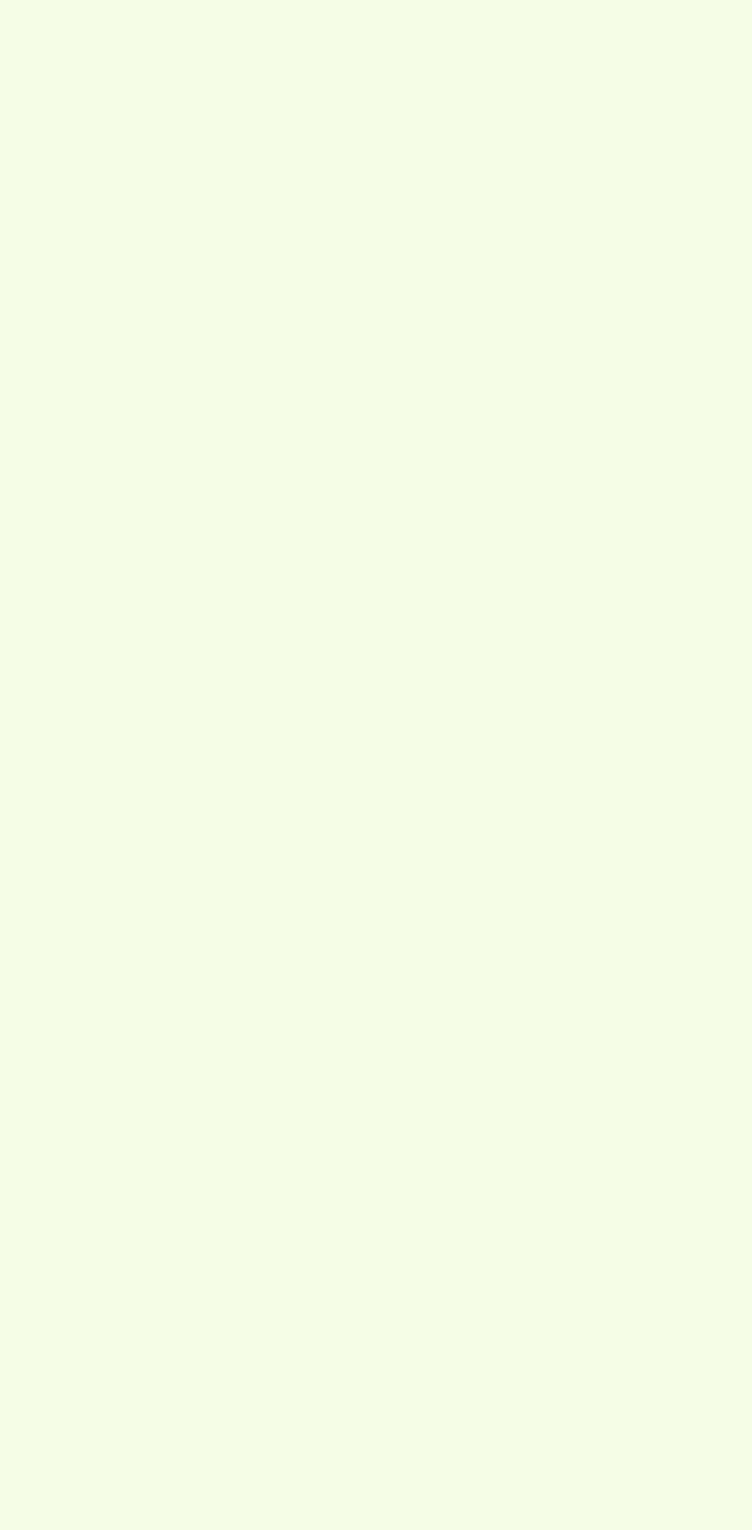
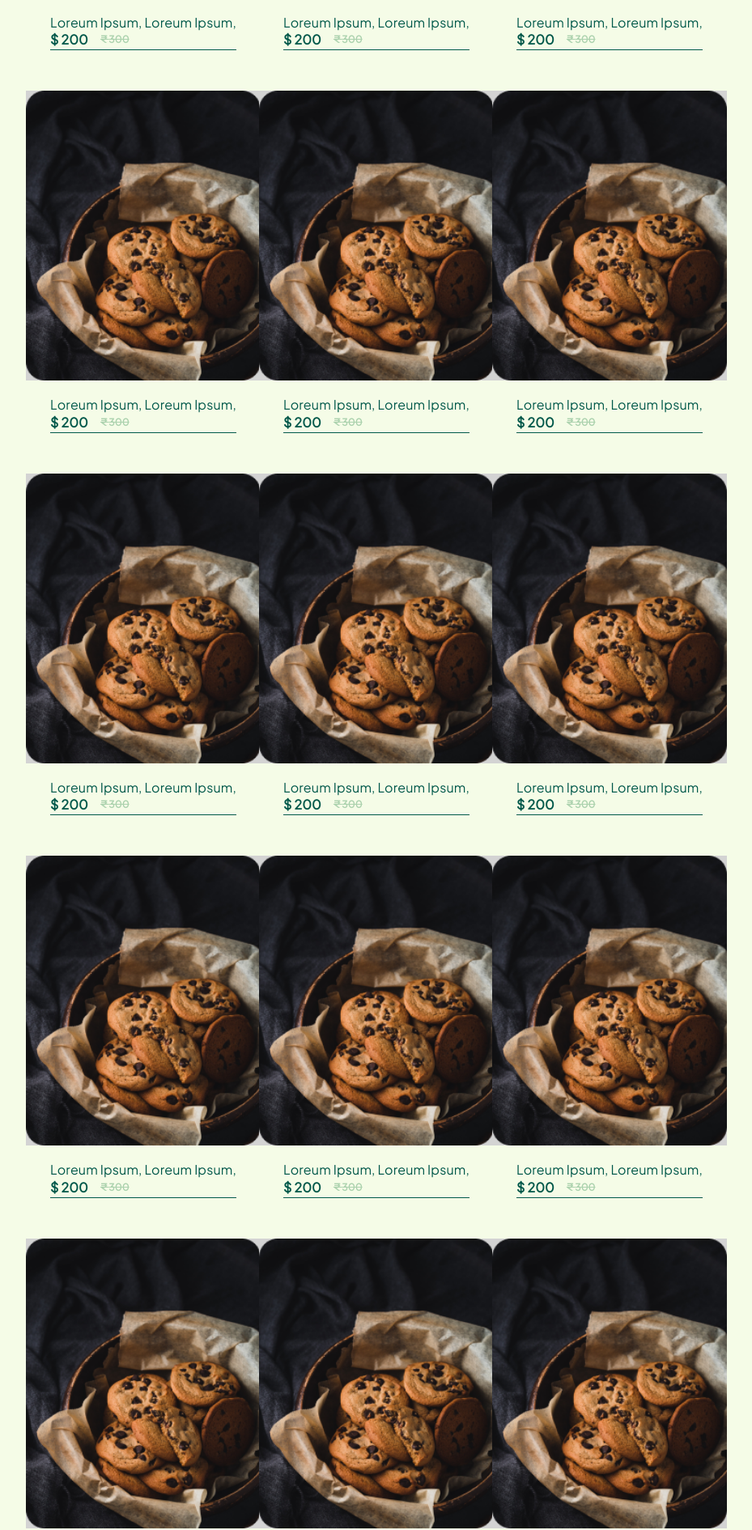
Before and after one commit to subru-37/sample-repo, a React (Vite) app in the folder client/: page /products in a window 1280 px wide. Shown: the part 635-2525 px from the top of the page at 81% size, without its empty margins (319-1248 px from the left). Before the commit the page ends 800 px from the top, so only its background shows below. Built offline with nearby package versions, Linux system fonts and the light colour scheme.

Commit message:
added products page

```diff
--- a/client/src/Components/FeatureCard.tsx
+++ b/client/src/Components/FeatureCard.tsx
@@ -67,7 +67,7 @@ const FeatureCard = (props: props) => {
               marginLeft: '15px',
             }}
           >
-            $ {props.price}
+            ₹ {props.price}
           </Typography>
         </Box>
       </Box>
--- a/client/src/Pages/Products.tsx
+++ b/client/src/Pages/Products.tsx
@@ -1,6 +1,17 @@
 import React, { Dispatch, SetStateAction } from 'react';
-import { Box, TextField, Typography } from '@mui/material';
+import {
+  Box,
+  TextField,
+  Typography,
+  Grid,
+  Drawer,
+  InputAdornment,
+  Button,
+} from '@mui/material';
 import FilterBox from '../Components/FilterBox';
+import { products } from '../sampledata/products';
+import useNavbar from '../hooks/useNavbar';
+import MenuIcon from '@mui/icons-material/Menu';
 type props = {
   name: string;
   setName: Dispatch<SetStateAction<string>>;
@@ -9,13 +20,15 @@ type filtertypes = {
   [key: string]: any;
 };
 const Products = (props: props) => {
+  const [value, open, setValue, width900] = useNavbar();
+
   const categories = [
     'Loreum Ipsum 1',
     'Loreum Ipsum 2',
     'Loreum Ipsum 3',
     'Loreum Ipsum 4',
   ];
-  const [slideValue, setSlideValue] = React.useState<number[]>([1000,2000])
+  const [slideValue, setSlideValue] = React.useState<number[]>([1000, 2000]);
   const [categoryFilters, setCategoryFilters] = React.useState<filtertypes>({
     'Loreum Ipsum 1': false,
     'Loreum Ipsum 2': false,
@@ -28,6 +41,7 @@ const Products = (props: props) => {
     'Loreum Ipsum 2': false,
     'Loreum Ipsum 3': false,
   });
+  const [drawer, setDrawer] = React.useState<boolean>(false);
   return (
     <Box
       sx={{
@@ -40,14 +54,16 @@ const Products = (props: props) => {
       <TextField
         id="outlined-controlled"
         label=""
+        placeholder="Search.."
         sx={{
           width: '100vw',
-          borderRadius: '35px',
-          opacity: '0.5',
+          borderBottomLeftRadius: '35px',
+          borderBottomRightRadius: '35px',
+          //   opacity: '0.5',
           backgroundColor: '#F5FCE7',
           boxShadow: '0px 4px 48px -13px rgba(46, 84, 37, 0.54)',
-          filter: 'blur(0.25px)',
-          backdropFilter: 'blur(7.5px)',
+          //   filter: 'blur(0.25px)',
+          //   backdropFilter: 'blur(7.5px)',
           '& .MuiOutlinedInput-root': {
             height: { xs: '50px', sm: 'auto' },
             backgroundColor: 'transparent',
@@ -75,8 +91,21 @@ const Products = (props: props) => {
             height: '100px',
           },
           inputProps: {
-            style: { textAlign: 'center' },
+            style: { textAlign: 'center', fontSize: '20px', fontWeight: '500' },
           },
+          startAdornment: (
+            <InputAdornment position="start">
+              <Button
+                onClick={() => setDrawer(true)}
+                sx={{
+                  color: 'green.darker',
+                  display: { xs: 'flex', md: 'none' },
+                }}
+              >
+                <MenuIcon /> Filters
+              </Button>
+            </InputAdornment>
+          ),
         }}
         InputLabelProps={{
           style: {
@@ -92,13 +121,15 @@ const Products = (props: props) => {
       />
       <Box
         sx={{
-          width: { md: '85vw' },
+          width: '90vw',
           display: 'flex',
-          alignItems: 'center',
+          alignItems: 'flex-start',
           justifyContent: 'space-between',
-          flexDirection: 'row',
+          flexDirection: { xs: 'column', md: 'row' },
+          marginTop: '75px',
         }}
       >
+        {width900 ? (
           <FilterBox
             categories={categories}
             payments={payments}
@@ -109,8 +140,48 @@ const Products = (props: props) => {
             slideValue={slideValue}
             setSlideValue={setSlideValue}
           />
+        ) : (
+          <Drawer anchor="left" open={drawer} onClose={() => setDrawer(false)}>
+            <FilterBox
+              categories={categories}
+              payments={payments}
+              setCategoryFilters={setCategoryFilters}
+              setPaymentFilters={setPaymentFilters}
+              paymentFilters={paymentFilters}
+              categoryFilters={categoryFilters}
+              slideValue={slideValue}
+              setSlideValue={setSlideValue}
+            />
+          </Drawer>
+        )}
         {/* Products grid*/}
-        <Box sx={{ width: { md: '800px' } }}></Box>
+        <Grid
+          container
+          spacing={{ xs: 2, md: 3 }}
+          columns={{ xs: 4, sm: 8, md: 6, lg: 6 }}
+          sx={{
+            width: { xs: '95%', md: '65%', lg: '75%' },
+            display: 'flex',
+            justifyContent: 'center',
+            margin: '0px !important',
+          }}
+        >
+          {products.map((value, index) => (
+            <Grid
+              item
+              key={index}
+              xs={4}
+              sm={3.7}
+              md={3}
+              lg={2}
+              sx={{
+                padding: '25px !important',
+              }}
+            >
+              {value}
+            </Grid>
+          ))}
+        </Grid>
       </Box>
     </Box>
   );
--- /dev/null
+++ b/client/src/sampledata/products.tsx
@@ -0,0 +1,255 @@
+import FeatureCard from '../Components/FeatureCard';
+import sampleprod from '../assets/productsample.png';
+const products = [
+  <FeatureCard
+    background={
+      'url(), transparent 100% / cover no-repeat'.substring(0, 4) +
+      sampleprod +
+      'url(),lightgray -32.2px -6px / 112.96% 114.239% no-repeat'.substring(4)
+    }
+    cardname="Loreum Ipsum, Loreum Ipsum,"
+    discprice="200"
+    price="300"
+  />,
+  <FeatureCard
+    background={
+      'url(), transparent 100% / cover no-repeat'.substring(0, 4) +
+      sampleprod +
+      'url(),lightgray -32.2px -6px / 112.96% 114.239% no-repeat'.substring(4)
+    }
+    cardname="Loreum Ipsum, Loreum Ipsum,"
+    discprice="200"
+    price="300"
+  />,
+  <FeatureCard
+    background={
+      'url(), transparent 100% / cover no-repeat'.substring(0, 4) +
+      sampleprod +
+      'url(),lightgray -32.2px -6px / 112.96% 114.239% no-repeat'.substring(4)
+    }
+    cardname="Loreum Ipsum, Loreum Ipsum,"
+    discprice="200"
+    price="300"
+  />,
+  <FeatureCard
+    background={
+      'url(), transparent 100% / cover no-repeat'.substring(0, 4) +
+      sampleprod +
+      'url(),lightgray -32.2px -6px / 112.96% 114.239% no-repeat'.substring(4)
+    }
+    cardname="Loreum Ipsum, Loreum Ipsum,"
+    discprice="200"
+    price="300"
+  />,
+  <FeatureCard
+    background={
+      'url(), transparent 100% / cover no-repeat'.substring(0, 4) +
+      sampleprod +
+      'url(),lightgray -32.2px -6px / 112.96% 114.239% no-repeat'.substring(4)
+    }
+    cardname="Loreum Ipsum, Loreum Ipsum,"
+    discprice="200"
+    price="300"
+  />,
+  <FeatureCard
+    background={
+      'url(), transparent 100% / cover no-repeat'.substring(0, 4) +
+      sampleprod +
+      'url(),lightgray -32.2px -6px / 112.96% 114.239% no-repeat'.substring(4)
+    }
+    cardname="Loreum Ipsum, Loreum Ipsum,"
+    discprice="200"
+    price="300"
+  />,
+  <FeatureCard
+    background={
+      'url(), transparent 100% / cover no-repeat'.substring(0, 4) +
+      sampleprod +
+      'url(),lightgray -32.2px -6px / 112.96% 114.239% no-repeat'.substring(4)
+    }
+    cardname="Loreum Ipsum, Loreum Ipsum,"
+    discprice="200"
+    price="300"
+  />,
+  <FeatureCard
+    background={
+      'url(), transparent 100% / cover no-repeat'.substring(0, 4) +
+      sampleprod +
+      'url(),lightgray -32.2px -6px / 112.96% 114.239% no-repeat'.substring(4)
+    }
+    cardname="Loreum Ipsum, Loreum Ipsum,"
+    discprice="200"
+    price="300"
+  />,
+  <FeatureCard
+    background={
+      'url(), transparent 100% / cover no-repeat'.substring(0, 4) +
+      sampleprod +
+      'url(),lightgray -32.2px -6px / 112.96% 114.239% no-repeat'.substring(4)
+    }
+    cardname="Loreum Ipsum, Loreum Ipsum,"
+    discprice="200"
+    price="300"
+  />,
+  <FeatureCard
+    background={
+      'url(), transparent 100% / cover no-repeat'.substring(0, 4) +
+      sampleprod +
+      'url(),lightgray -32.2px -6px / 112.96% 114.239% no-repeat'.substring(4)
+    }
+    cardname="Loreum Ipsum, Loreum Ipsum,"
+    discprice="200"
+    price="300"
+  />,
+  <FeatureCard
+    background={
+      'url(), transparent 100% / cover no-repeat'.substring(0, 4) +
+      sampleprod +
+      'url(),lightgray -32.2px -6px / 112.96% 114.239% no-repeat'.substring(4)
+    }
+    cardname="Loreum Ipsum, Loreum Ipsum,"
+    discprice="200"
+    price="300"
+  />,
+  <FeatureCard
+    background={
+      'url(), transparent 100% / cover no-repeat'.substring(0, 4) +
+      sampleprod +
+      'url(),lightgray -32.2px -6px / 112.96% 114.239% no-repeat'.substring(4)
+    }
+    cardname="Loreum Ipsum, Loreum Ipsum,"
+    discprice="200"
+    price="300"
+  />,
+  <FeatureCard
+    background={
+      'url(), transparent 100% / cover no-repeat'.substring(0, 4) +
+      sampleprod +
+      'url(),lightgray -32.2px -6px / 112.96% 114.239% no-repeat'.substring(4)
+    }
+    cardname="Loreum Ipsum, Loreum Ipsum,"
+    discprice="200"
+    price="300"
+  />,
+  <FeatureCard
+    background={
+      'url(), transparent 100% / cover no-repeat'.substring(0, 4) +
+      sampleprod +
+      'url(),lightgray -32.2px -6px / 112.96% 114.239% no-repeat'.substring(4)
+    }
+    cardname="Loreum Ipsum, Loreum Ipsum,"
+    discprice="200"
+    price="300"
+  />,
+  <FeatureCard
+    background={
+      'url(), transparent 100% / cover no-repeat'.substring(0, 4) +
+      sampleprod +
+      'url(),lightgray -32.2px -6px / 112.96% 114.239% no-repeat'.substring(4)
+    }
+    cardname="Loreum Ipsum, Loreum Ipsum,"
+    discprice="200"
+    price="300"
+  />,
+  <FeatureCard
+    background={
+      'url(), transparent 100% / cover no-repeat'.substring(0, 4) +
+      sampleprod +
+      'url(),lightgray -32.2px -6px / 112.96% 114.239% no-repeat'.substring(4)
+    }
+    cardname="Loreum Ipsum, Loreum Ipsum,"
+    discprice="200"
+    price="300"
+  />,
+  <FeatureCard
+    background={
+      'url(), transparent 100% / cover no-repeat'.substring(0, 4) +
+      sampleprod +
+      'url(),lightgray -32.2px -6px / 112.96% 114.239% no-repeat'.substring(4)
+    }
+    cardname="Loreum Ipsum, Loreum Ipsum,"
+    discprice="200"
+    price="300"
+  />,
+  <FeatureCard
+    background={
+      'url(), transparent 100% / cover no-repeat'.substring(0, 4) +
+      sampleprod +
+      'url(),lightgray -32.2px -6px / 112.96% 114.239% no-repeat'.substring(4)
+    }
+    cardname="Loreum Ipsum, Loreum Ipsum,"
+    discprice="200"
+    price="300"
+  />,
+  <FeatureCard
+    background={
+      'url(), transparent 100% / cover no-repeat'.substring(0, 4) +
+      sampleprod +
+      'url(),lightgray -32.2px -6px / 112.96% 114.239% no-repeat'.substring(4)
+    }
+    cardname="Loreum Ipsum, Loreum Ipsum,"
+    discprice="200"
+    price="300"
+  />,
+  <FeatureCard
+    background={
+      'url(), transparent 100% / cover no-repeat'.substring(0, 4) +
+      sampleprod +
+      'url(),lightgray -32.2px -6px / 112.96% 114.239% no-repeat'.substring(4)
+    }
+    cardname="Loreum Ipsum, Loreum Ipsum,"
+    discprice="200"
+    price="300"
+  />,
+  <FeatureCard
+    background={
+      'url(), transparent 100% / cover no-repeat'.substring(0, 4) +
+      sampleprod +
+      'url(),lightgray -32.2px -6px / 112.96% 114.239% no-repeat'.substring(4)
+    }
+    cardname="Loreum Ipsum, Loreum Ipsum,"
+    discprice="200"
+    price="300"
+  />,
+  <FeatureCard
+    background={
+      'url(), transparent 100% / cover no-repeat'.substring(0, 4) +
+      sampleprod +
+      'url(),lightgray -32.2px -6px / 112.96% 114.239% no-repeat'.substring(4)
+    }
+    cardname="Loreum Ipsum, Loreum Ipsum,"
+    discprice="200"
+    price="300"
+  />,
+  <FeatureCard
+    background={
+      'url(), transparent 100% / cover no-repeat'.substring(0, 4) +
+      sampleprod +
+      'url(),lightgray -32.2px -6px / 112.96% 114.239% no-repeat'.substring(4)
+    }
+    cardname="Loreum Ipsum, Loreum Ipsum,"
+    discprice="200"
+    price="300"
+  />,
+  <FeatureCard
+    background={
+      'url(), transparent 100% / cover no-repeat'.substring(0, 4) +
+      sampleprod +
+      'url(),lightgray -32.2px -6px / 112.96% 114.239% no-repeat'.substring(4)
+    }
+    cardname="Loreum Ipsum, Loreum Ipsum,"
+    discprice="200"
+    price="300"
+  />,
+  <FeatureCard
+    background={
+      'url(), transparent 100% / cover no-repeat'.substring(0, 4) +
+      sampleprod +
+      'url(),lightgray -32.2px -6px / 112.96% 114.239% no-repeat'.substring(4)
+    }
+    cardname="Loreum Ipsum, Loreum Ipsum,"
+    discprice="200"
+    price="300"
+  />,
+];
+export {products};
```
Also changed, not shown: client/src/Components/FilterBox.tsx (+14 -6 lines), client/src/Components/Navbar.tsx (+9 -12 lines), client/src/assets/productsample.png (added). Lines whose indentation alone changed are shown as unchanged.
